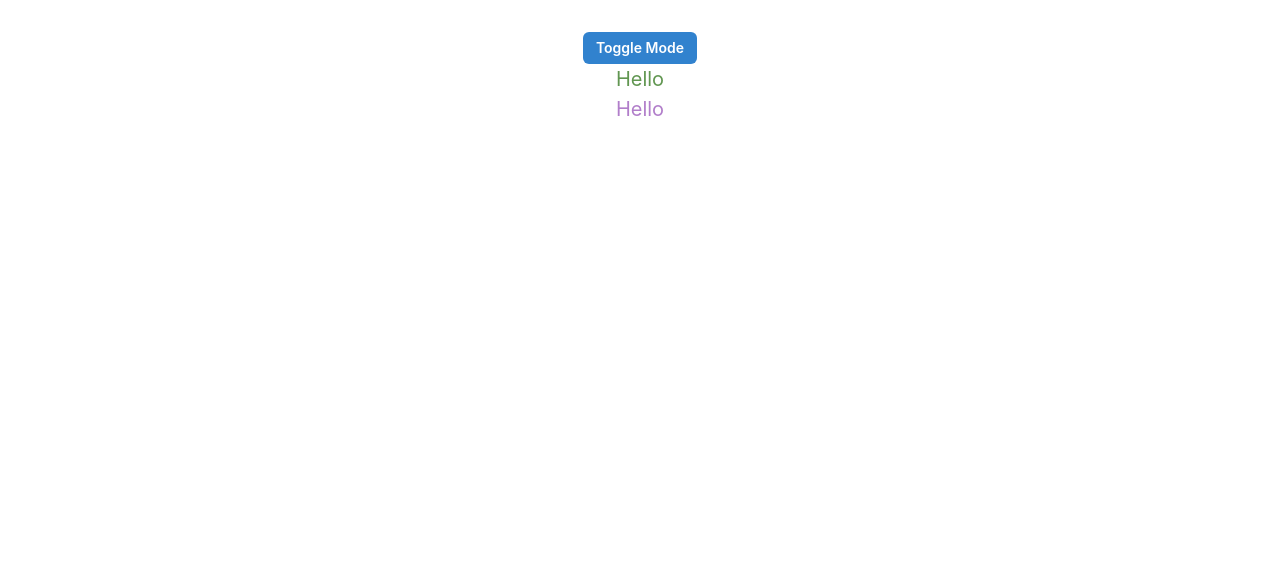
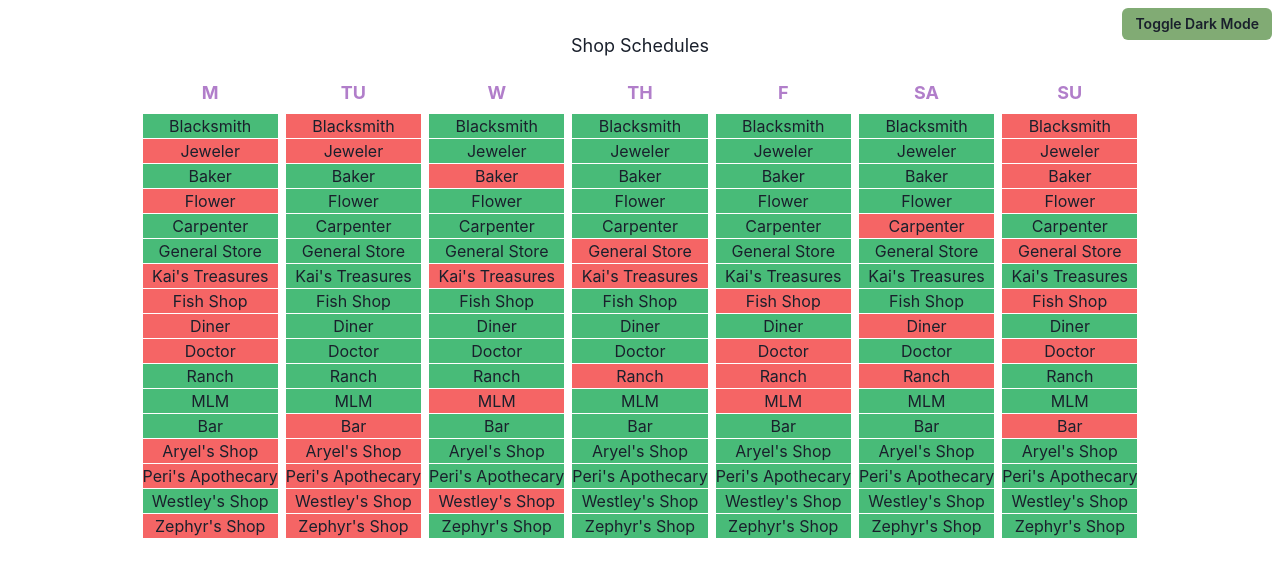
Before and after one commit to piratemermaid/wylde-flowers-interactive-wiki, a React (Vite) app: page / in a window 1280 px wide. Shown: the top 576 px of the page. Built offline with nearby package versions, Linux system fonts and the light colour scheme.

Commit message:
display daily shop schedules

```diff
--- a/src/App.jsx
+++ b/src/App.jsx
@@ -1,22 +1,29 @@
-import { Button, Text, useColorMode } from '@chakra-ui/react';
+import { Button, useColorMode, useColorModeValue } from '@chakra-ui/react';
 
+import ShopSchedule from './components/ShopSchedule';
 import './styles/App.css';
 
 function App() {
   const { toggleColorMode } = useColorMode();
 
+  const buttonColor = useColorModeValue('primary.300', 'primary.600');
+
   return (
     <>
-      <Button size="sm" colorScheme="blue" onClick={toggleColorMode}>
-        Toggle Mode
+      <Button
+        size="sm"
+        sx={{
+          backgroundColor: buttonColor,
+          position: 'absolute',
+          right: 2,
+          top: 2,
+        }}
+        onClick={toggleColorMode}
+      >
+        Toggle Dark Mode
       </Button>
 
-      <Text fontSize="xl" color="primary.500">
-        Hello
-      </Text>
-      <Text fontSize="xl" color="secondary.500">
-        Hello
-      </Text>
+      <ShopSchedule />
     </>
   );
 }
--- /dev/null
+++ b/src/components/ShopSchedule.jsx
@@ -0,0 +1,79 @@
+import React from 'react';
+import {
+  Box,
+  HStack,
+  SimpleGrid,
+  Text,
+  useColorMode,
+  useColorModeValue,
+} from '@chakra-ui/react';
+
+import { shops } from '../data/shops';
+
+const days = ['M', 'TU', 'W', 'TH', 'F', 'SA', 'SU'];
+
+export default function ShopSchedule() {
+  const getShopSchedules = () => {
+    let schedules = { M: [], TU: [], W: [], TH: [], F: [], SA: [], SU: [] };
+
+    for (let shop of shops) {
+      for (let day of days) {
+        const isOpen = !shop.closures.includes(day);
+        schedules[day].push({
+          name: shop.name,
+          owner: shop.owner,
+          open: isOpen,
+        });
+      }
+    }
+
+    return schedules;
+  };
+
+  const shopSchedules = React.useMemo(() => getShopSchedules());
+
+  const { colorMode } = useColorMode();
+  const dayLabelColor = useColorModeValue('secondary.500', 'secondary.300');
+  const openShopColor = useColorModeValue('green.400', 'green.500');
+  const closedShopColor = useColorModeValue('red.400', 'red.600');
+
+  return (
+    <>
+      <Text fontSize="lg" sx={{ mb: 5 }}>
+        Shop Schedules
+      </Text>
+
+      <SimpleGrid columns={7} spacing={2}>
+        {Object.keys(shopSchedules).map((day) => {
+          return (
+            <Box>
+              <Text
+                fontSize="lg"
+                color={dayLabelColor}
+                fontWeight={700}
+                sx={{ mb: 2 }}
+              >
+                {day}
+              </Text>
+              {shopSchedules[day].map(({ name, owner, open }) => {
+                return (
+                  <Box
+                    key={name}
+                    sx={{
+                      backgroundColor: open ? openShopColor : closedShopColor,
+                      borderBottom: `1px solid ${
+                        colorMode === 'dark' ? 'black' : 'white'
+                      }`,
+                    }}
+                  >
+                    {name}
+                  </Box>
+                );
+              })}
+            </Box>
+          );
+        })}
+      </SimpleGrid>
+    </>
+  );
+}
--- a/src/data/shops.js
+++ b/src/data/shops.js
@@ -35,7 +35,7 @@ export const shops = [
     closures: ['M', 'W', 'TH'],
   },
   {
-    name: 'Fish',
+    name: 'Fish Shop',
     owner: 'Bruno',
     closures: ['M', 'F', 'SU'],
   },
@@ -55,7 +55,7 @@ export const shops = [
     closures: ['TH', 'F', 'SA'],
   },
   {
-    name: 'Consciousness Center',
+    name: 'MLM',
     owner: 'Cameron',
     closures: ['W', 'F'],
   },
```
